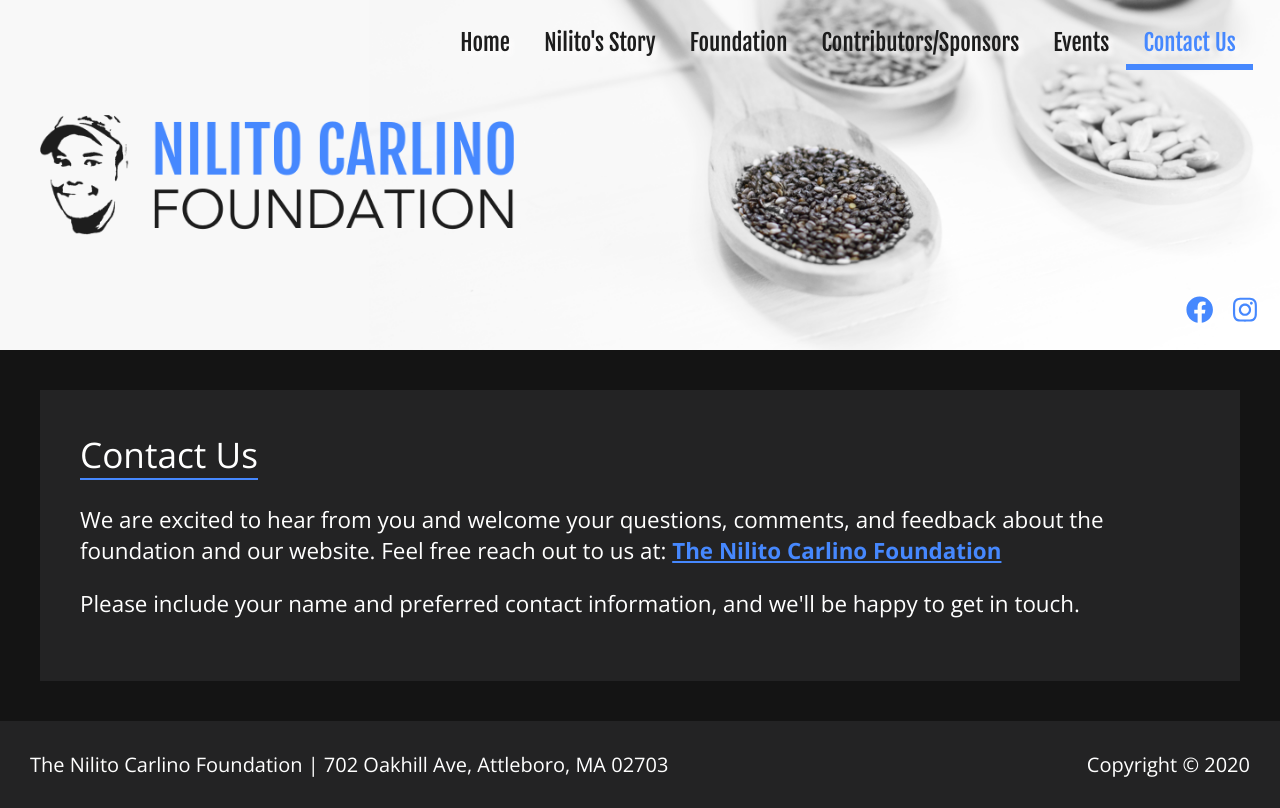
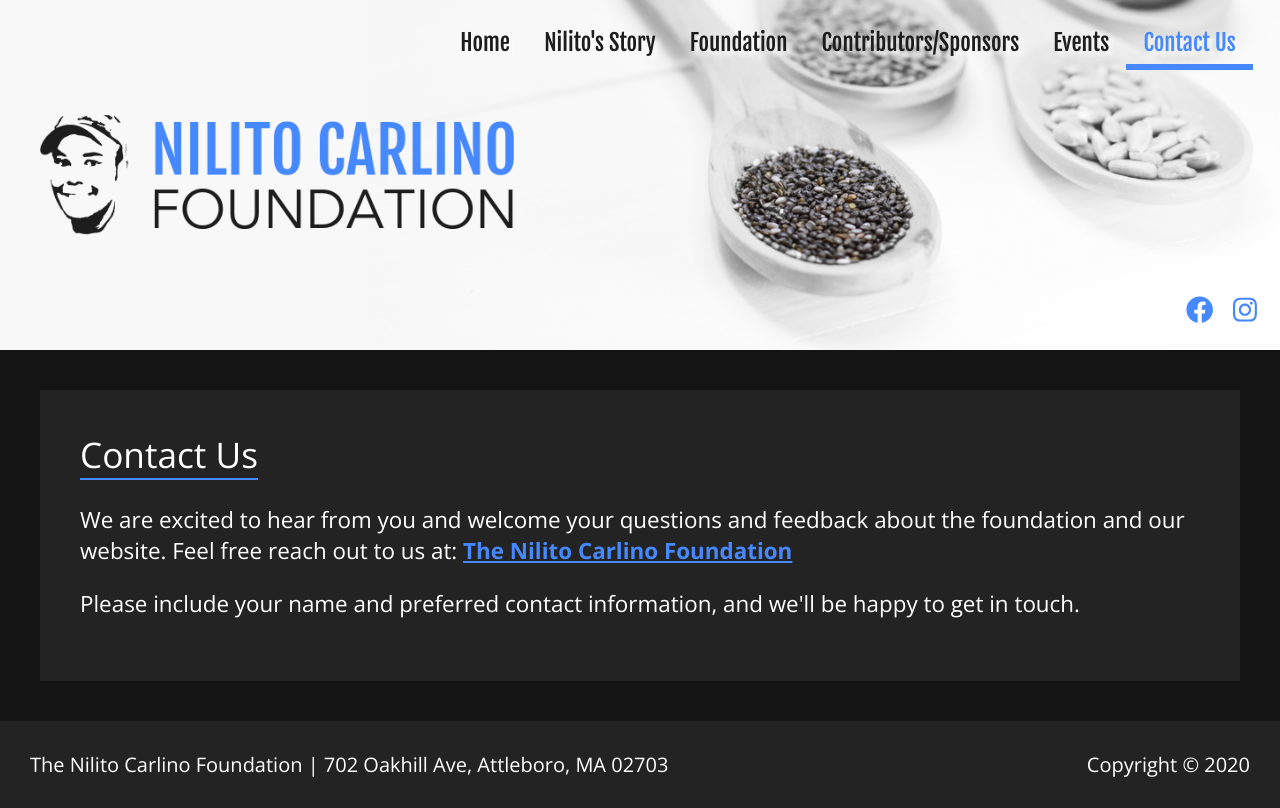
Before and after one commit to NilitoCarlinoFoundation/nilitocarlinofoundation.github.io, a React (Create React App) app: page /contact in a window 1280 px wide. Built offline with nearby package versions, Linux system fonts and the light colour scheme.

Commit message:
Update contact us language

```diff
--- a/src/components/Pages/Contact/Contact.js
+++ b/src/components/Pages/Contact/Contact.js
@@ -7,7 +7,7 @@
       <div className="content">
         <h1>Contact Us</h1>
         <div className="content-text">
-          We are excited to hear from you and welcome your questions, comments, and feedback about the foundation and our
+          We are excited to hear from you and welcome your questions and feedback about the foundation and our
           website. Feel free reach out to us at:{" "}
           {/*<br />*/}
           <a className="text-link" href="mailto:rrcarlino3@gmail.com">The Nilito Carlino Foundation</a>
```
